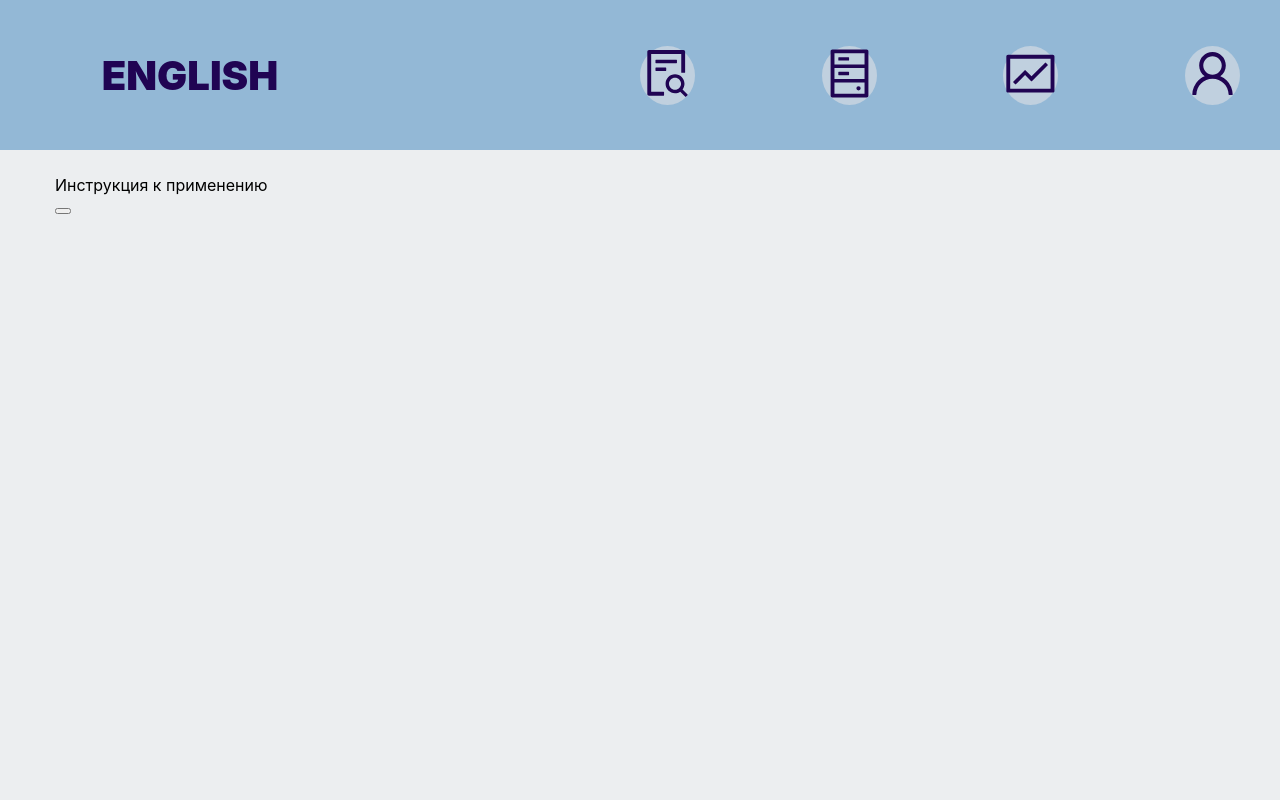
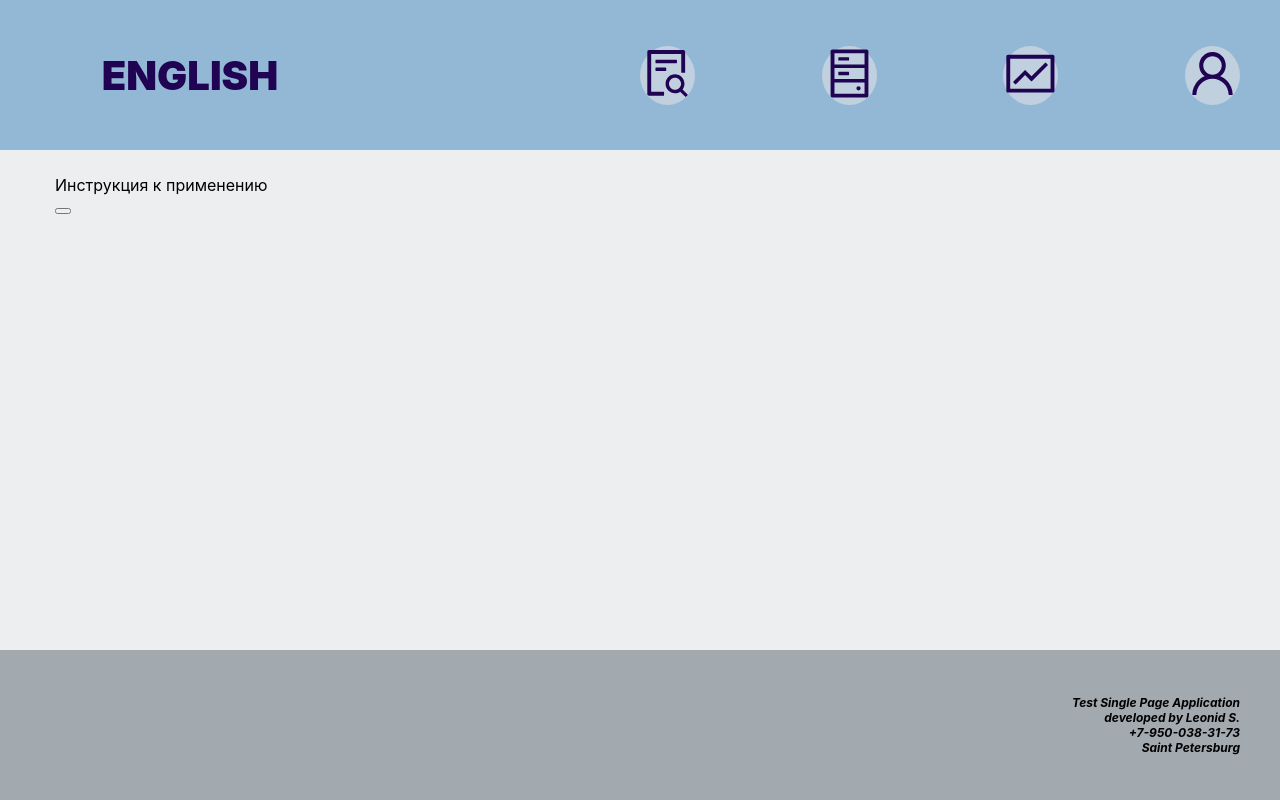
Before and after one commit to AlexCole999/first-project-eng, a React (Create React App) app: page / in a window 1280 px wide. Shown: the top 800 px of the page. Built offline with nearby package versions, Linux system fonts and the light colour scheme.

Commit message:
footer fixed by 100vh property in App.css

```diff
--- a/src/components/App/App.css
+++ b/src/components/App/App.css
@@ -8,4 +8,5 @@
   grid-template-rows: 150px 1fr 150px;
   grid-template-columns: 1fr;
   grid-gap: 0px;
+  min-height: 100vh;
 }
--- a/src/components/App/Dashboard/Dashboard.css
+++ b/src/components/App/Dashboard/Dashboard.css
@@ -5,7 +5,6 @@
 }
 .Dashboard{
   grid-area: Dashboard;
-  min-height: 680px;
   width: 1200px;
 }
 .Dashboard-content{
```
